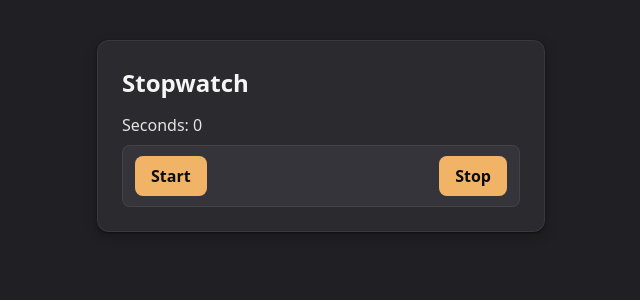
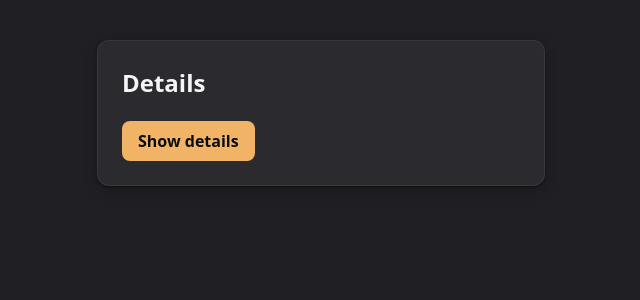
Before and after one commit to ashbasdev/learnReact, a React (Vite) app: page / in a window 1280 px wide. Shown: the top 300 px of the page, without its empty margins (319-959 px from the left). Built offline with nearby package versions, Linux system fonts and the light colour scheme.

Commit message:
Toggle custom hook

```diff
--- a/src/App.jsx
+++ b/src/App.jsx
@@ -1,42 +1,30 @@
-import { useState, useRef } from "react"
+import { useState } from "react"
+
+// TODO: make this a real custom hook.
+// 1. Hold the boolean in state, starting at initialValue (useState).
+// 2. Add a toggle function that flips it.
+// 3. Return them as a pair: [value, toggle].
+function useToggle(initialValue = false) {
+  const [on, setOn] = useState(initialValue);
+
+  function toggle () {
+    setOn((current) => !current)
+  }
+  return [on, toggle]
+}
 
 function App() {
-  const [seconds, setSeconds] = useState(0)
-
-  // A ref holds a value that survives renders without causing one. We use it to
-  // remember the interval id, so Stop can clear the timer Start created.
-  const intervalRef = useRef(null)
-
-  function start() {
-    // Ignore extra clicks while a timer is already running.
-    if (intervalRef.current !== null) return
-    // TODO 1: start an interval that bumps seconds every 1000ms, and save the
-    // id it returns in intervalRef.current.
-    intervalRef.current = setInterval(() => {
-      setSeconds((s) => s + 1)
-    }, 1000)
-
-  }
-
-  function stop() {
-    // TODO 2: stop the timer by clearing the interval id saved in the ref.
-    clearInterval(intervalRef.current)
-
-    intervalRef.current = null
-  }
+  // The component already uses the hook. Once useToggle manages real state,
+  // this button starts working.
+  const [isOpen, toggle] = useToggle(false)
 
   return (
       <div className="card stack">
-        <h1>Stopwatch</h1>
-        <p>Seconds: {seconds}</p>
-        <div>
-          <button className="btn" onClick={start}>
-            Start
-          </button>
-          <button className="btn" onClick={stop}>
-            Stop
-          </button>
-        </div>
+        <h1>Details</h1>
+        <button className="btn" onClick={toggle}>
+          {isOpen ? "Hide" : "Show"} details
+        </button>
+        {isOpen && <p className="muted">Here are the details you asked for.</p>}
       </div>
   )
 }
```
